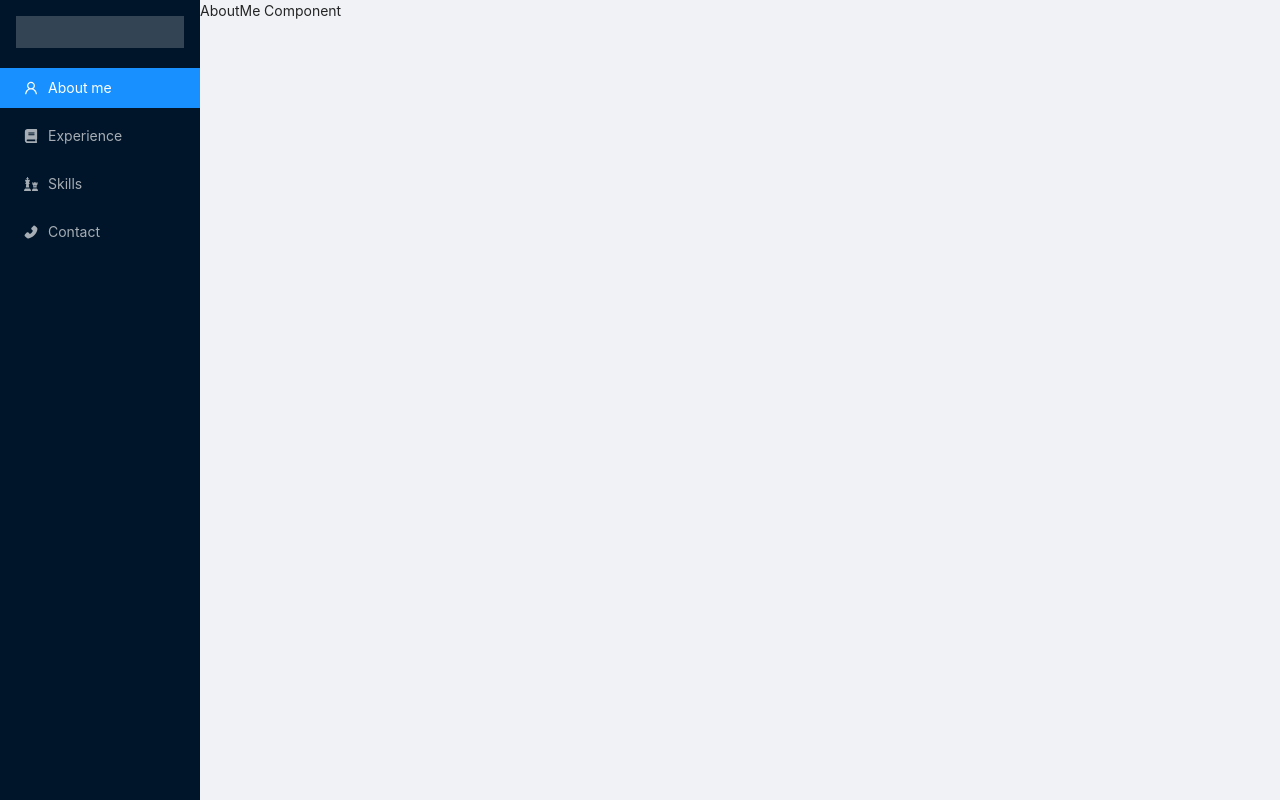
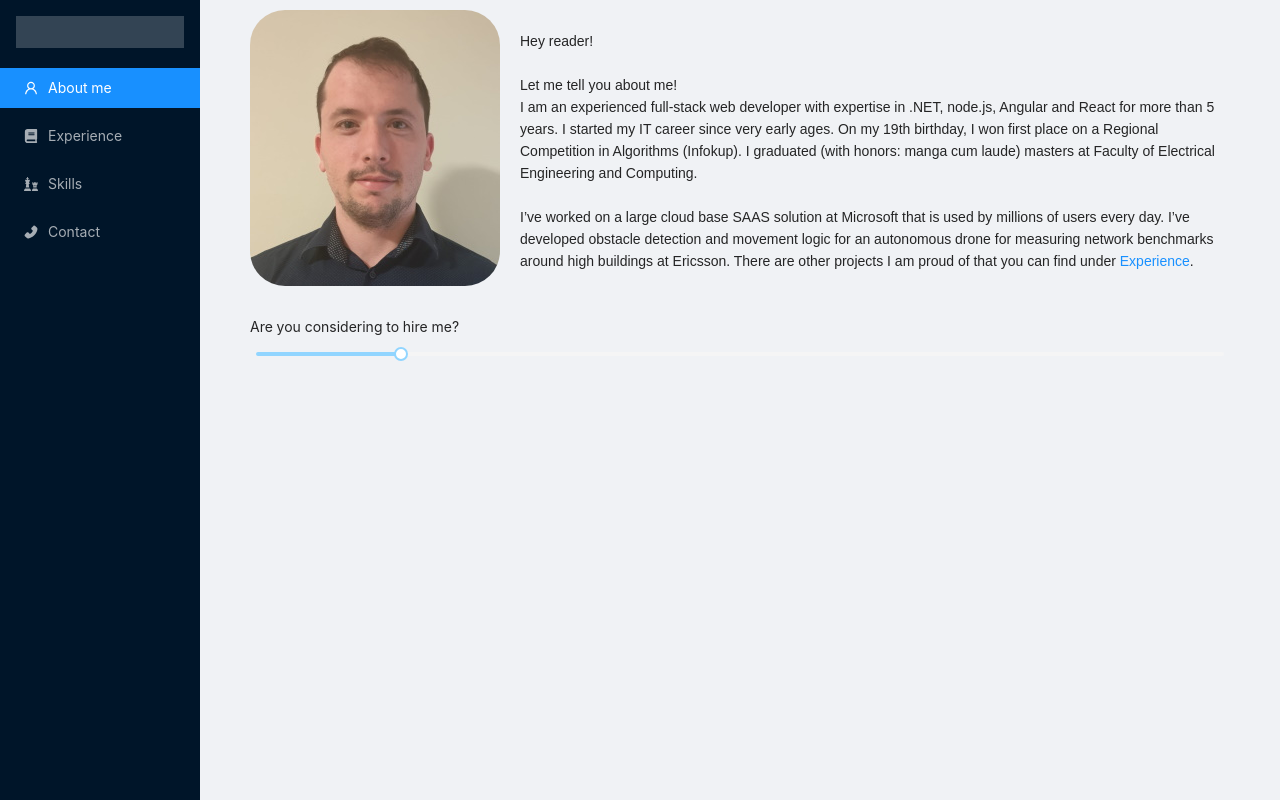
Before and after one commit to RokiFoki/eCV, a React app in the folder reactjs/: page / in a window 1280 px wide. Built offline with nearby package versions, Linux system fonts and the light colour scheme.

Commit message:
started about me

```diff
--- a/reactjs/src/AboutMe/AboutMe.module.scss
+++ b/reactjs/src/AboutMe/AboutMe.module.scss
@@ -1 +1,32 @@
-.AboutMe {}
+@import '../variables';
+
+.AboutMe {
+    padding: $layout-padding;
+    margin: 0 auto;
+    max-width: 1000px;
+
+    .bioContainer {
+        display: flex;
+        flex-flow: row wrap;
+        justify-content: space-around;
+        align-items: flex-start;
+    }
+
+    .profileImage {
+        width: 250px;
+        height: 'auto';
+        border-radius: 35px;
+    }
+
+    .bio {
+        white-space: pre-wrap;
+        min-width: 300px;
+        flex: 1;
+        padding-left: 20px;
+        padding-top: 20px;
+    }
+
+    .salaryExpectation {
+        margin-top: 30px;
+    }
+}
--- a/reactjs/src/AboutMe/AboutMe.tsx
+++ b/reactjs/src/AboutMe/AboutMe.tsx
@@ -1,10 +1,39 @@
 import React from 'react';
 import styles from './AboutMe.module.scss';
+import profile from '../Content/profil.jpeg';
+import { Link } from 'react-router-dom';
+import { Slider } from 'antd';
 
-const AboutMe: React.FC = () => (
+const AboutMe: React.FC = () => {
+  const now = new Date();
+  let years = now.getFullYear() - 2015;
+  if (now.getMonth() < 6) years -= 1;
+
+  const annualSalaryMin = 50000;
+  const annualSalaryMax = 150000;
+  const defaultSalary = 65000;
+
+  const newLine = '\n';
+  return (
   <div className={styles.AboutMe}>
-    AboutMe Component
+    <section className={styles.bioContainer}>
+      <img src={profile} className={styles.profileImage} alt="Roko Krstulovic's photo"></img>
+      <pre className={styles.bio}>
+        Hey reader! {newLine}
+        {newLine}
+        Let me tell you about me! {newLine}
+        I am an experienced full-stack web developer with expertise in .NET, node.js, Angular and React for more than {years} years.
+        I started my IT career since very early ages. On my 19th birthday, I won first place on a Regional Competition in Algorithms (Infokup). I graduated (with honors: manga cum laude) masters at Faculty of Electrical Engineering and Computing.{newLine}
+        {newLine}
+        I’ve worked on a large cloud base SAAS solution at Microsoft that is used by millions of users every day. I’ve developed obstacle detection and movement logic for an autonomous drone for measuring network benchmarks around high buildings at Ericsson. There are other projects I am proud of that you can find under <Link to="/experience">Experience</Link>.  {newLine}
+      </pre>
+    </section>
+
+    <section className={styles.salaryExpectation}>
+      Are you considering to hire me?
+      <Slider min={annualSalaryMin} max={annualSalaryMax} defaultValue={defaultSalary} />
+    </section>
   </div>
-);
+)};
 
 export default AboutMe;
--- a/reactjs/src/App.scss
+++ b/reactjs/src/App.scss
@@ -15,3 +15,7 @@
   margin-left: $sidenav-width;
   min-height: 100vh;
 }
+
+pre {
+  font-family: "proxima-nova", 'Proxima Nova', sans-serif;
+}
--- a/reactjs/src/Skills/Skills.module.scss
+++ b/reactjs/src/Skills/Skills.module.scss
@@ -1,5 +1,8 @@
+@import '../variables';
+
 .Skills {
-    padding: 10px;
+    padding: $layout-padding;
+    padding-top: $layout-padding + 8px;
     position: relative;
 }
 
--- a/reactjs/src/_variables.scss
+++ b/reactjs/src/_variables.scss
@@ -1 +1,2 @@
 $sidenav-width: 200px;
+$layout-padding: 10px;
```
Also changed, not shown: reactjs/src/Content/profil.jpeg (added).
